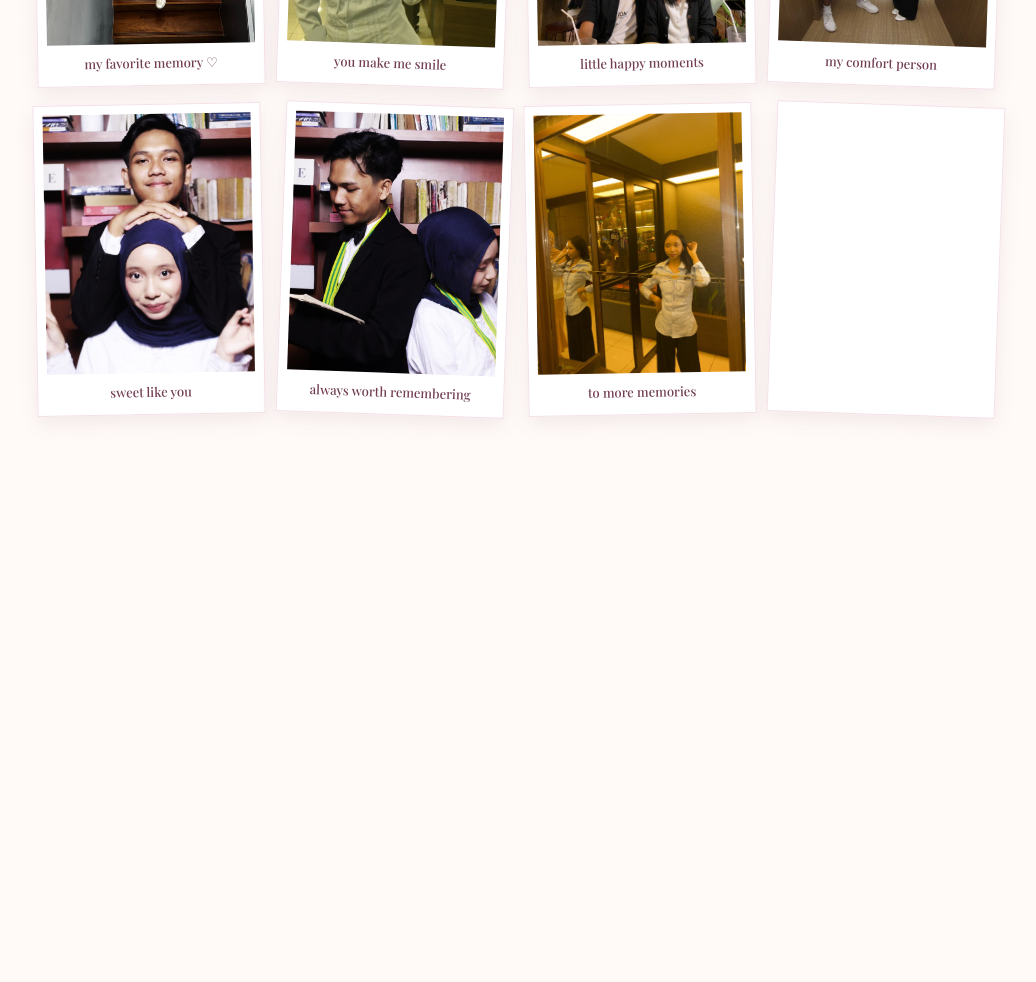
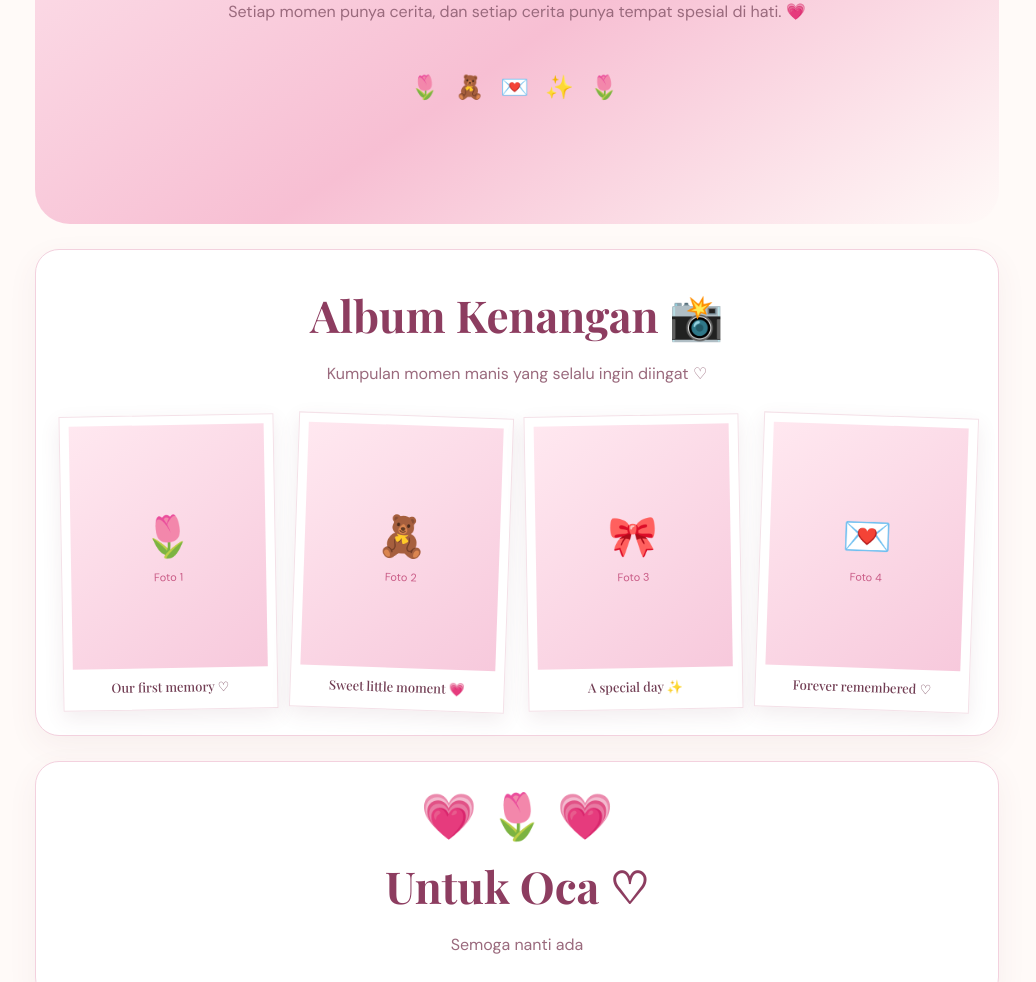
Before and after one commit to MhmmdHilmiIK/Birthday-Oca, a plain HTML site: page kenangan.html in a window 1280 px wide. Shown: the part 545-1527 px from the top of the page, without its empty margins (123-1159 px from the left). Before the commit the page ends 1021 px from the top, so only its background shows below. Drawn offline with nearby package versions, Linux system fonts and the light colour scheme.

Commit message:
Update title and content in kenangan.html

````diff
--- a/kenangan.html
+++ b/kenangan.html
@@ -1,9 +1,10 @@
+```html
 <!DOCTYPE html>
 <html lang="id">
 <head>
     <meta charset="UTF-8">
     <meta name="viewport" content="width=device-width, initial-scale=1">
-    <title>Kenangan ♡</title>
+    <title>Kenangan Kita ♡</title>
     <link rel="stylesheet" href="style.css">
 </head>
 <body>
@@ -24,53 +25,89 @@
     </audio>
 </div>
 
-<main class="center">
-    <p class="note">OUR LITTLE MEMORIES</p>
-    <h1 style="font-size:clamp(38px,7vw,58px)">Potongan Kenangan <span>♡</span></h1>
-    <p class="sub">Ganti kotak-kotak ini dengan foto kalian sendiri.</p>
+<main>
+    <section class="hero">
+        <span class="tag">OUR LITTLE MEMORIES ♡</span>
+        <div class="bow">🎀</div>
+
+        <h1>Kenangan <span>Manis</span></h1>
+
+        <p class="sub">
+            Setiap momen punya cerita, dan setiap cerita punya tempat
+            spesial di hati. 💗
+        </p>
+
+        <div class="decor">🌷 🧸 💌 ✨ 🌷</div>
+    </section>
+
+    <section class="panel center">
+        <h2>Album Kenangan 📸</h2>
+
+        <p class="sub">
+            Kumpulan momen manis yang selalu ingin diingat ♡
+        </p>
 
         <div class="gallery">
+
             <figure class="photo">
-            <img src="images/foto1.jpg" alt="Foto kenangan 1" onerror="this.style.display='none';this.nextElementSibling.style.display='flex'">
-            <div class="placeholder" style="display:none">🎀<small>Ganti dengan foto 1</small></div>
-            <figcaption>my favorite memory ♡</figcaption>
+                <img src="images/kenangan1.jpg"
+                     alt="Kenangan pertama"
+                     onerror="this.style.display='none';this.nextElementSibling.style.display='flex'">
+
+                <div class="placeholder" style="display:none">
+                    🌷
+                    <small>Foto 1</small>
+                </div>
+
+                <figcaption>Our first memory ♡</figcaption>
             </figure>
 
             <figure class="photo">
-            <img src="images/foto2.jpg" alt="Foto kenangan 2" onerror="this.style.display='none';this.nextElementSibling.style.display='flex'">
-            <div class="placeholder" style="display:none">♡<small>Ganti dengan foto 2</small></div>
-            <figcaption>you make me smile</figcaption>
+                <img src="images/kenangan2.jpg"
+                     alt="Kenangan kedua"
+                     onerror="this.style.display='none';this.nextElementSibling.style.display='flex'">
+
+                <div class="placeholder" style="display:none">
+                    🧸
+                    <small>Foto 2</small>
+                </div>
+
+                <figcaption>Sweet little moment 💗</figcaption>
             </figure>
 
             <figure class="photo">
-            <img src="images/foto3.jpg" alt="Foto kenangan 3" onerror="this.style.display='none';this.nextElementSibling.style.display='flex'">
-            <div class="placeholder" style="display:none">🌷<small>Ganti dengan foto 3</small></div>
-            <figcaption>little happy moments</figcaption>
+                <img src="images/kenangan3.jpg"
+                     alt="Kenangan ketiga"
+                     onerror="this.style.display='none';this.nextElementSibling.style.display='flex'">
+
+                <div class="placeholder" style="display:none">
+                    🎀
+                    <small>Foto 3</small>
+                </div>
+
+                <figcaption>A special day ✨</figcaption>
             </figure>
 
             <figure class="photo">
-            <img src="images/foto4.jpg" alt="Foto kenangan 4" onerror="this.style.display='none';this.nextElementSibling.style.display='flex'">
-            <div class="placeholder" style="display:none">🧸<small>Ganti dengan foto 4</small></div>
-            <figcaption>my comfort person</figcaption>
+                <img src="images/kenangan4.jpg"
+                     alt="Kenangan keempat"
+                     onerror="this.style.display='none';this.nextElementSibling.style.display='flex'">
+
+                <div class="placeholder" style="display:none">
+                    💌
+                    <small>Foto 4</small>
+                </div>
+
+                <figcaption>Forever remembered ♡</figcaption>
             </figure>
 
-        <figure class="photo">
-            <img src="images/foto5.jpg" alt="Foto kenangan 5" onerror="this.style.display='none';this.nextElementSibling.style.display='flex'">
-            <div class="placeholder" style="display:none">💗<small>Ganti dengan foto 5</small></div>
-            <figcaption>sweet like you</figcaption>
-        </figure>
+        </div>
+    </section>
 
-        <figure class="photo">
-            <img src="images/foto6.jpg" alt="Foto kenangan 6" onerror="this.style.display='none';this.nextElementSibling.style.display='flex'">
-            <div class="placeholder" style="display:none">✨<small>Ganti dengan foto 6</small></div>
-            <figcaption>always worth remembering</figcaption>
-        </figure>
+    <section class="panel center">
+        <div style="font-size:45px">💗 🌷 💗</div>
 
-        <figure class="photo">
-            <img src="images/foto7.jpg" alt="Foto kenangan 7" onerror="this.style.display='none';this.nextElementSibling.style.display='flex'">
-            <div class="placeholder" style="display:none">🍓<small>Ganti dengan foto 7</small></div>
-            <figcaption>to more memories</figcaption>
-        </figure>
+        <h2>Untuk Oca ♡</h2>
 
-        <figure class="photo">
-            <img src="images/foto
+        <p class="sub">
+            Semoga nanti ada
````
Lines whose indentation alone changed are shown as unchanged.
